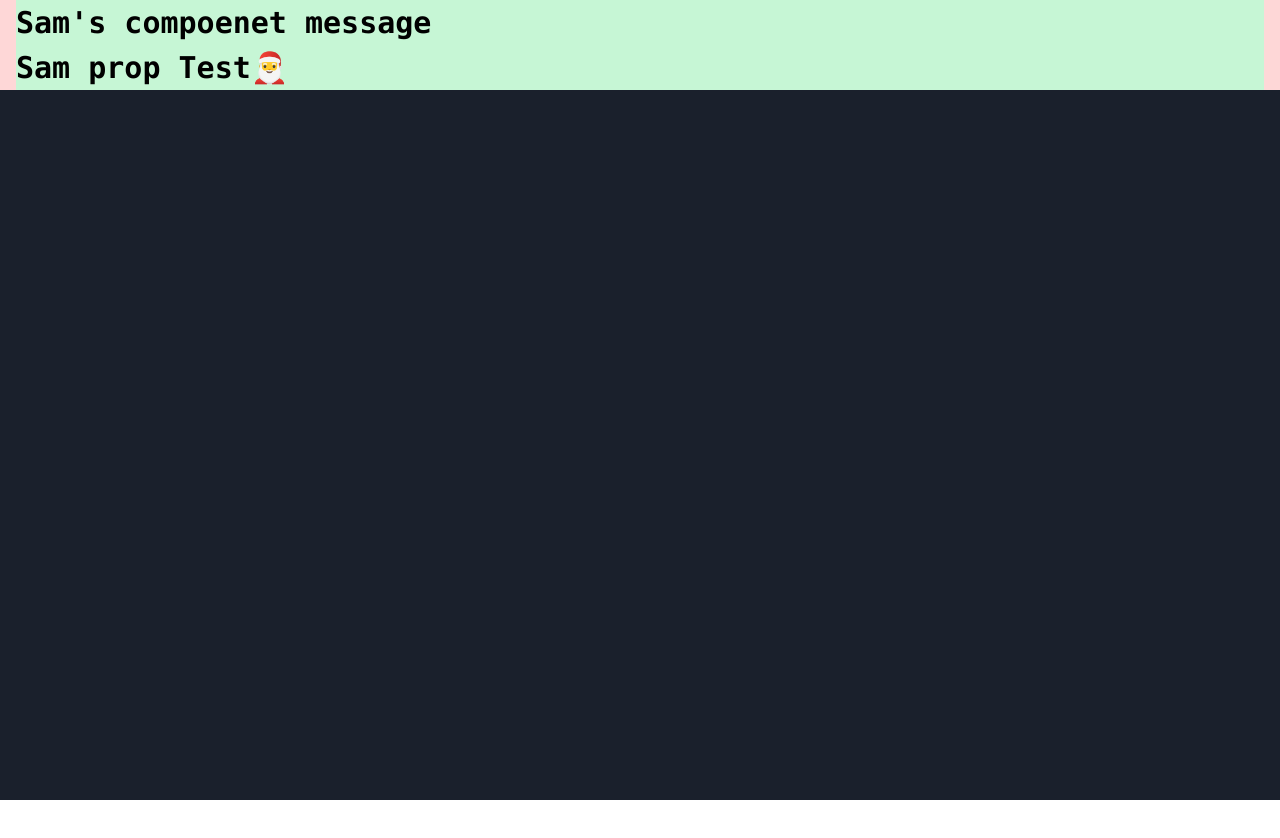
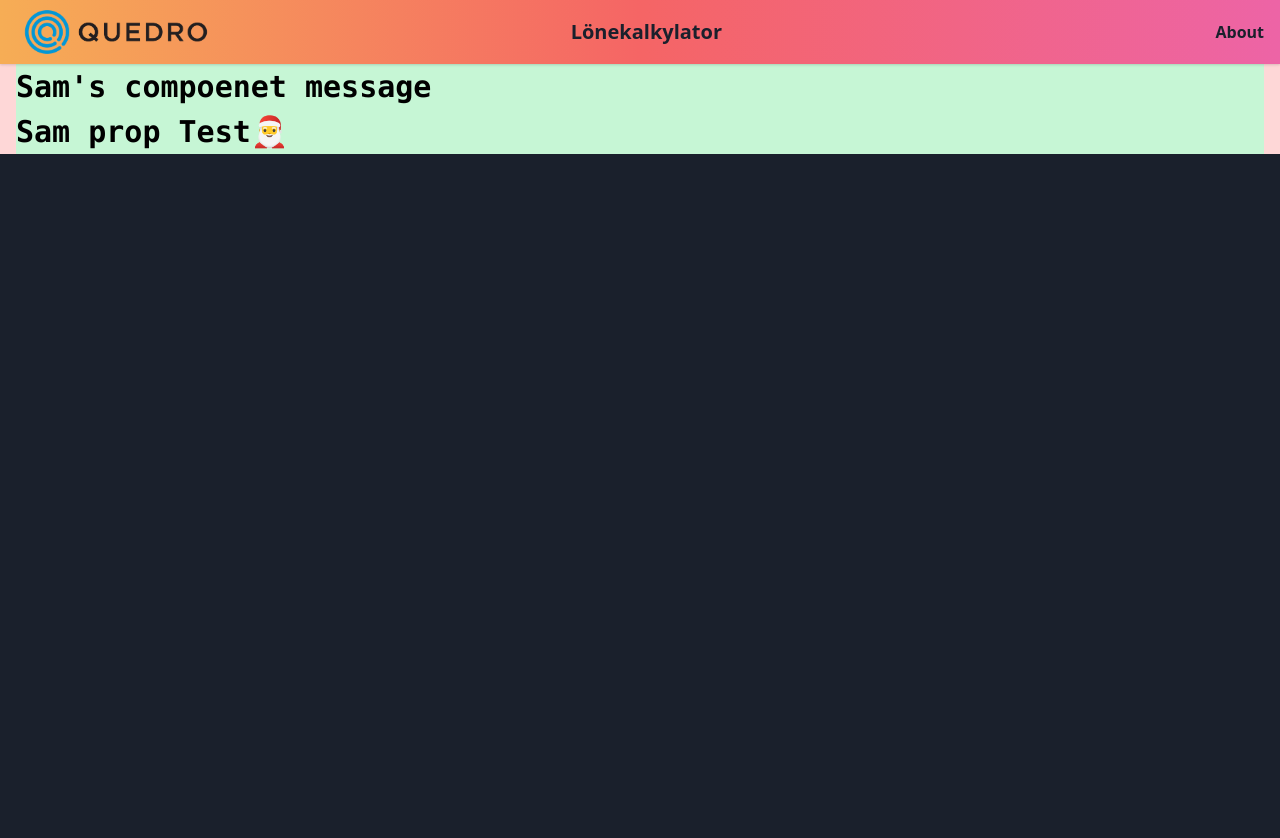
Before and after one commit to Samk13/quedro-salary-calculator-kodtest, a Vue app: page / in a window 1280 px wide. Shown: the top 838 px of the page. Before the commit the page ends 800 px from the top, so only its background shows below. Built offline with nearby package versions, Linux system fonts and the light colour scheme.

Commit message:
header component

```diff
--- a/src/App.vue
+++ b/src/App.vue
@@ -1,7 +1,30 @@
 <template>
   <!-- don't forget symantic html -->
   <section class="bg-gray-900 h-screen">
-    <Container width="xl" class="bg-red-200">
+    <AppHeader class="bg-gradient-to-r from-orange-400 via-red-500 to-pink-500">
+      <template v-slot:left>
+        <img
+          class="h-12 mr-2 min-w-20"
+          src=".\assets\quedro_logo-dark.png"
+          alt="quedro logo"
+        />
+      </template>
+      <template v-slot:middle>
+        <div class="m-auto text-xl font-black w-1/3">
+          Lönekalkylator
+        </div>
+      </template>
+      <template v-slot:right>
+        <a
+          class="ml-4 cursor-pointer select-none"
+          href="https://www.linkedin.com/in/samarbid/"
+          target="_blank"
+        >
+          About
+        </a>
+      </template>
+    </AppHeader>
+    <Container width="xl" class="bg-red-200 mt-16">
       <HelloWorld class="bg-green-200 font-normal" msg="Sam prop Test🎅" />
     </Container>
   </section>
@@ -10,13 +33,14 @@
 <script lang="ts">
 import { defineComponent } from '@vue/composition-api'
 // reason why I made index.ts in components folder for cleaner import as you can see here👇
-import { HelloWorld, Container } from '@/components'
+import { HelloWorld, Container, AppHeader } from '@/components'
 
 export default defineComponent({
   name: 'App',
   components: {
     HelloWorld,
-    Container
+    Container,
+    AppHeader
   }
 })
 </script>
--- /dev/null
+++ b/src/components/AppHeader.vue
@@ -0,0 +1,25 @@
+<template>
+  <header class="fixed top-0 left-0 w-full bg-white shadow">
+    <Container width="xl" class="h-16 flex items-center justify-between">
+      <div class="font-black text-gray-900 w-1/3">
+        <slot name="left" />
+      </div>
+      <div class="text-center text-sm  text-gray-900 w-1/3">
+        <slot name="middle" />
+      </div>
+      <div class="text-right font-black text-gray-900 w-1/3">
+        <slot name="right" />
+      </div>
+    </Container>
+  </header>
+</template>
+
+<script lang="ts">
+import { defineComponent } from '@vue/composition-api'
+import { Container } from '@/components'
+export default defineComponent({
+  components: {
+    Container
+  }
+})
+</script>
--- a/src/components/Container.vue
+++ b/src/components/Container.vue
@@ -17,7 +17,7 @@ interface Props {
   width: Width
 }
 
-// Defenitlly an overengineering, I just wanna show some concepts here like interface emum and validators
+// Defenitlly an overengineering, reason why is I will use it in more than one place and I wanna show some concepts here like interface emum and validators and it's cool
 
 export default defineComponent({
   props: {
--- a/src/components/index.ts
+++ b/src/components/index.ts
@@ -1,4 +1,5 @@
 import Container from './Container.vue'
 import HelloWorld from './HelloWorld.vue'
+import AppHeader from './AppHeader.vue'
 
-export { Container, HelloWorld }
+export { Container, HelloWorld, AppHeader }
--- a/tailwind.config.js
+++ b/tailwind.config.js
@@ -1,8 +1,10 @@
 module.exports = {
   purge: [],
   theme: {
-    extend: {},
+    minWidth: {
+      '20': '200px'
+    }
   },
   variants: {},
-  plugins: [require("tailwindcss"), require("autoprefixer")],
-};
+  plugins: [require('tailwindcss'), require('autoprefixer')]
+}
```
Also changed, not shown: src/assets/quedro_logo-dark.png (added).
